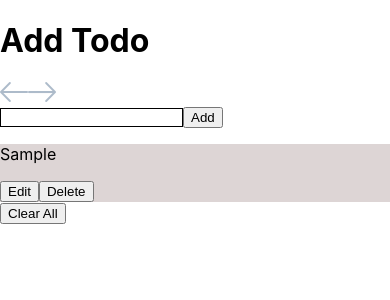
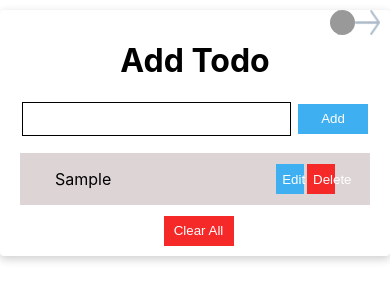
Before and after one commit to Imohh/TodoApp, a React (Create React App) app: page / in a window 390 px wide. Both pictures are taken after typing "Sample" into the empty fields and a click on the button "Add". Shown: the top 300 px of the page. Built offline with nearby package versions, Linux system fonts and the light colour scheme.

Commit message:
mesia query

```diff
--- a/src/components/style.css
+++ b/src/components/style.css
@@ -110,5 +110,112 @@
 }
 
 @media (max-width: 729px) {
+    body {
+        text-align: center;
+        margin: 0 auto
+    }
 
+    article {
+        margin-top: 5%;
+        width: 100%;
+        background: rgb(53, 50, 50)
+    }
+
+    .article-container {
+        margin-bottom: 3%;
+    }
+
+    .todo-h3 {
+        color: #fff
+    }
+
+    .first {
+        display: inline-block;
+        vertical-align: middle;
+        width: 40%;
+        color: #fff;
+        text-align: left;
+    }
+
+    .first p {
+        text-transform: capitalize;
+    }
+
+    .second {
+        display: inline-block;
+        vertical-align: middle;
+        width: 40%;
+        color: #fff;
+        text-align: right;
+    }
+
+    .container {
+        padding: 10px;
+        margin: 10px
+    }
+
+    input {
+        height: 30px;
+        width: 70%;
+        border: none;
+        padding-left: 20px
+    }
+
+    button {
+        background: rgb(62, 175, 240);
+        width: 20%;
+        margin-left: 2%;
+        height: 30px;
+        border: none;
+        color: #fff;
+        cursor: pointer
+    }
+
+    .form-submit-section {
+        background: rgb(19, 18, 18);
+        box-shadow: 0 3px 10px rgb(0 0 0 / 0.2);
+        border-radius: 4px;
+        width: 100%;
+        justify-content: center;
+        align-items: center;
+        margin: 0 auto
+    }
+
+    .form-submit-section p {
+        color: #fff
+    }
+
+    .deleteItem {
+        background: rgb(246, 41, 41)
+    }
+
+    /*TOGGLE*/
+    .t {
+        width: 50px;
+        height: 25px;
+        border-radius: 20px;
+        border: 1pz solid #999;
+        background-color: #fff;
+        position: fixed;
+        top: 10px;
+        right: 10px;
+        z-index: 999;
+        display: flex;
+        align-items: center;
+        justify-content: space-arounde;
+    }
+
+    .t-icon {
+        width: 25px;
+        height: 25px;
+    }
+
+    .t-button {
+        width: 25px;
+        height: 25px;
+        border-radius: 50px;
+        background-color: #999;
+        position: absolute;
+        cursor: pointer;
+    }
 }
```
